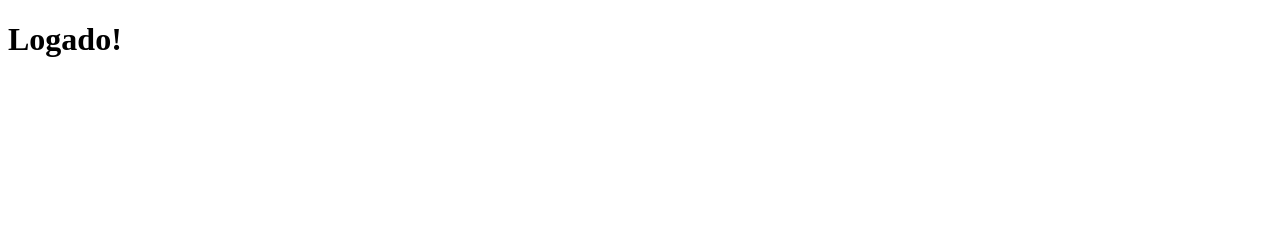
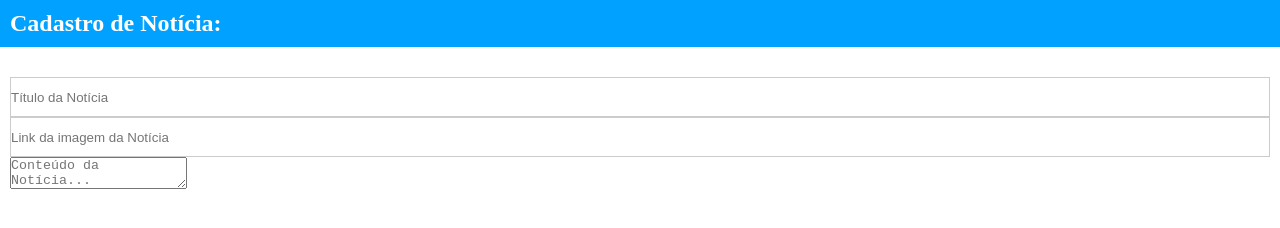
Before and after one commit to Pablo-Belusso/Portal-Noticia-NODE, a website: page pages/admin-panel.html in a window 1280 px wide. Drawn offline with Linux system fonts and the light colour scheme.

Commit message:
Commit 23

```diff
--- a/pages/admin-panel.html
+++ b/pages/admin-panel.html
@@ -4,8 +4,39 @@
     <meta charset="UTF-8">
     <meta name="viewport" content="width=device-width, initial-scale=1.0">
     <title>Painel Admin</title>
+
+    <style>
+        *{
+            margin:0;
+            padding: 0;
+            box-sizing: border-box;
+        }
+        .header-painel{
+            width: 100%;
+            padding: 10px;
+            background-color: #00a1ff;
+            color: white;
+        }
+        form {
+            padding: 10px;
+            margin: 20px 0;
+        }
+        form input {
+            width: 100%;
+            height: 40px;
+            border: 1px solid #ccc;
+        }
+
+    </style>
 </head>
 <body>
-        <h1>Logado!</h1>
+        <div class="header-painel">
+            <h2>Cadastro de Notícia:</h2>
+        </div>
+        <form>
+            <input type="text" name="titulo_noticia" placeholder="Título da Notícia" />
+            <input type="text" name="url_imagem" placeholder="Link da imagem da Notícia" />
+            <textarea name="noticia" placeholder="Conteúdo da Notícia..."></textarea>
+        </form>
 </body>
 </html>
```
Also changed, not shown: pages/home.html (+0 -1 lines).
